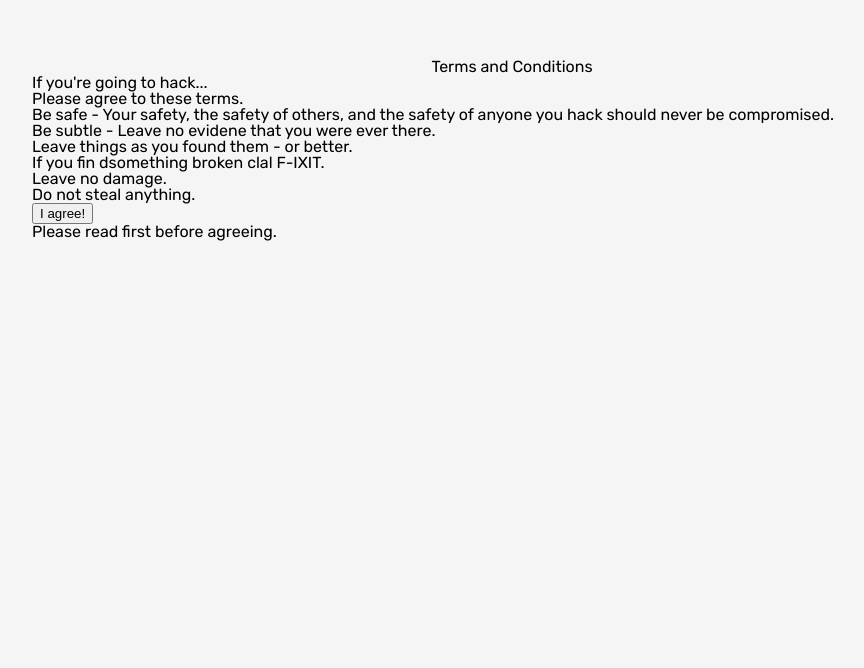
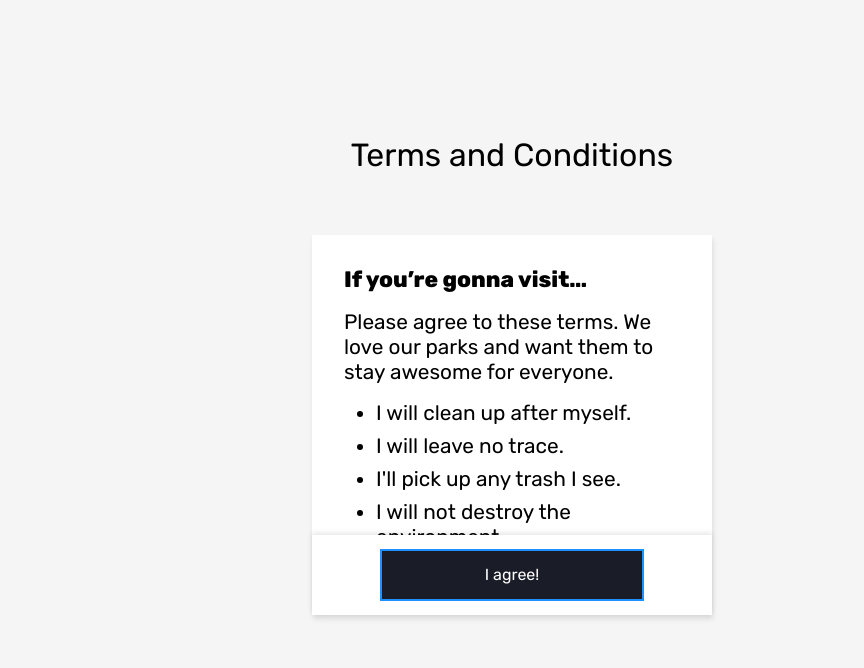
Before and after one commit to betaluis/intersection-observer, a website built with Parcel: page src/index.html in a window 1280 px wide. Shown: the part 1591-2259 px from the top of the page, without its empty margins (128-992 px from the left). Built offline with nearby package versions, Linux system fonts and the light colour scheme.

Commit message:
Added terms and conditions section with button functionality.

```diff
--- a/src/index.html
+++ b/src/index.html
@@ -42,21 +42,35 @@
     <section>
       <h2 class="terms-header">Terms and Conditions</h2>
       <div class="terms-container">
-        <h3>If you're going to hack...</h3>
-        <p>Please agree to these terms.</p>
-        <ul>
-          <li>Be safe - Your safety, the safety of others, and the safety of anyone you hack should never be compromised.</li>
-          <li>Be subtle - Leave no evidene that you were ever there.</li>
-          <li>Leave things as you found them - or better.</li>
-          <li>If you fin dsomething broken clal F-IXIT.</li>
-          <li>Leave no damage.</li>
-          <li>Do not steal anything.</li>
-        </ul>
+        <div class="terms">
+          <h2>If you’re gonna visit…</h2>
+          <p>Please agree to these terms. We love our parks and want them to stay awesome for everyone.</p>
+          <ul>
+            <li>I will clean up after myself.</li>
+            <li>I will leave no trace.</li>
+            <li>I'll pick up any trash I see.</li>
+            <li>I will not destroy the environment.</li>
+          </ul>
+          <p>See, that wasn’t so difficult! Here are the <em>Leave No Trace Seven Principles</em> by the Center for
+            Outdoor Ethics:</p>
+          <p>The Seven Principles of Leave No Trace provide an easily understood framework of minimum impact practices
+            for anyone visiting the outdoors. Although Leave No Trace has its roots in backcountry settings, the
+            Principles have been adapted so that they can be applied anywhere — from remote wilderness areas, to local
+            parks and even in your own backyard. They also apply to almost every recreational activity. Each Principle
+            covers a specific topic and provides detailed information for minimizing impacts.</p>
+
+          <p>The Seven Principles are well established and widely known, but they are not static. The Leave No Trace
+            Center for Outdoor Ethics continually examines, evaluates and reshapes the Principles. The Center’s
+            Education Department conducts research — including publishing scholarly articles in independent journals —
+            to ensure that the Principles are up to date with the latest insights from biologists, land managers and
+            other leaders in outdoor education.</p>
+          <p>© 1999 by the Leave No Trace Center for Outdoor Ethics: www.LNT.org.</p>
+        </div>
         <div class="btn-container">
           <button class="btn-accept">I agree!</button>
           <div class="btn-message">Please read first before agreeing.</div>
         </div>
-      </div
+      </div>
     </section>
   </body>
 </html>
--- a/src/js/main.js
+++ b/src/js/main.js
@@ -26,7 +26,6 @@ const cardObserverCallback = (cards, cardObserver) => {
     if (card.isIntersecting) {
       card.target.classList.add('fade');
       cardObserver.unobserve(card.target);
-      console.log(card);
     }
   })
 }
@@ -36,3 +35,37 @@ const cardObserver = new IntersectionObserver(cardObserverCallback, { threshold:
 cards.forEach(card => {
   cardObserver.observe(card);
 })
+
+
+// ================================
+//      Terms and condition
+// ================================
+
+const lastTerm = document.querySelector('.terms p:last-child');
+const acceptButton = document.querySelector('.btn-accept');
+
+const termsObserverCallback = (entries, termsObserver) => {
+  entries.forEach(entry => {
+    if ( entry.isIntersecting ) {
+      acceptButton.classList.add('enabled');
+      termsObserver.unobserve(lastTerm);
+      acceptButton.focus();
+      console.log(entry)
+    }
+  })
+}
+
+const termsObserverOptions = { threshold: 1 }
+
+const termsObserver = new IntersectionObserver(termsObserverCallback, termsObserverOptions);
+
+termsObserver.observe(lastTerm);
+
+acceptButton.addEventListener('click', e => {
+  e.preventDefault();
+  if (!e.target.classList.contains('enabled')) {
+    const messageButton = document.querySelector('.btn-message')
+    messageButton.classList.add('visible');
+    setTimeout(() => messageButton.classList.remove('visible'), '2000');
+  }
+})
--- a/src/scss/main.scss
+++ b/src/scss/main.scss
@@ -211,7 +211,8 @@ main {
     img {
       width: 100%;
       height: 200px;
-      border-top-radius: 10px;
+      border-top-left-radius: 10px;
+      border-top-right-radius: 10px;
     }
   }
 
@@ -255,14 +256,111 @@ main {
 }
 
 section {
-  background-color: whitesmoke;
-  height: 100vh;
+  background: whitesmoke;
+  padding: 4rem;
+  display: grid;
+  place-items: center;
+
   .terms-header {
+    font-size: 2rem;
+    margin: 1rem 0 4rem;
     text-align: center;
   }
-  .terms-container {
-    max-width: 960px;
-    margin: 0 auto;
+
+  .terms {
+    background-color: white;
+    width: 400px;
+    height: 300px;
+    overflow: auto;
+    padding: 2rem 2rem 1rem;
+    max-width: 1200px;
+    font-size: 1.3rem;
+    line-height: 1.2;
+
+    h2 {
+      font-size: 1.4rem;
+      font-weight: bold;
+    }
+
+    p {
+      margin: 1rem 0;
+    }
+    em {
+      font-style: italic;
+    }
+    ul {
+      margin-left: 2rem;
+      list-style: disc;
+      li {
+        margin: .5rem 0;
+      }
+    }
+  }
+}
+
+.terms-container {
+  display: grid;
+  width: 400px;
+  margin: auto;
+  box-shadow: 1px 4px 5px rgba(black, .1);
+
+  .btn-container {
+    background: #fff;
+    box-shadow: 0px -2px 5px rgba(black, .1);
+    position: relative;
+    padding: 1rem 1.5rem;
+    z-index: 1;
+    display: grid;
+    place-items: center;
+
+    .btn-accept {
+      all: unset;
+      width: 60%;
+      display: inline-block;
+      text-align: center;
+      background-color: white;
+      padding: 1rem 1.5rem;
+      transition: all 250ms ease-in-out;
+      opacity: .6;
+
+      &.enabled {
+        cursor: pointer;
+        opacity: 1;
+        background-color: #1a1d28;
+        color: white;
+
+        &:focus {
+          outline: 2px solid dodgerblue;
+        }
+      }
+    }
+
+    .btn-message {
+      position: absolute;
+      background-color: #9d2f2f;
+      color: white;
+      padding: 1rem 1.5rem;
+      top: -45px;
+      opacity: 0;
+      pointer-events: none;
+      transition: all 250ms ease-in-out;
+
+      &::after {
+        content: '';
+        position: absolute;
+        left: 50%;
+        bottom: -15px;
+        border-left: 15px solid transparent;
+        border-right: 15px solid transparent;
+        border-top: 15px solid #9d2f2f;
+        transform: translateX(-50%);
+      }
+
+      &.visible{
+        top: -65px;
+        opacity: 1;
+      }
+    }
   }
 }
 
```
